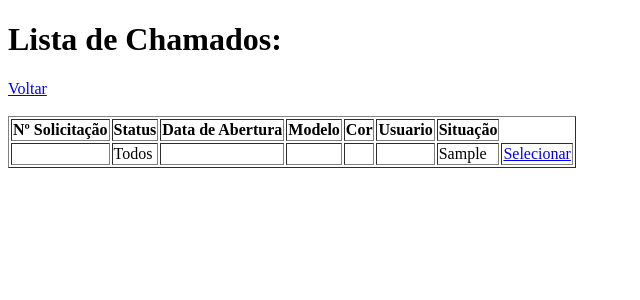
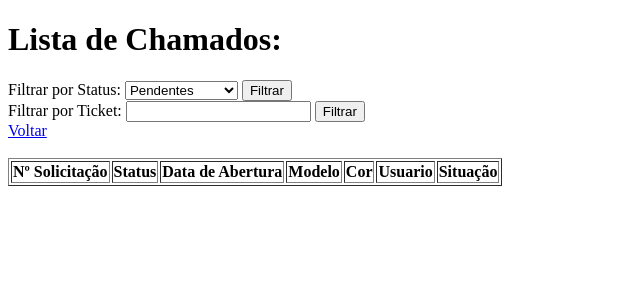
Before and after one commit to Joaogabriel2002/glpi, a PHP site: page /tonner/listarTonner.php in a window 1280 px wide. Shown: the top 300 px of the page, without its empty margins (0-640 px from the left). Run offline with PHP 8.4, Linux system fonts and the light colour scheme; the visitor is signed in with stand-in values (Sample User, id 1); tables that the repository leaves empty or names only in its code hold one stand-in row (values such as "Sample post"); data that the repository does not hold is empty.

Commit message:
Adição de filtro no campo tonner

```diff
--- a/php/Tonner.php
+++ b/php/Tonner.php
@@ -157,6 +157,74 @@
             return $stmt->fetch(PDO::FETCH_ASSOC); // Retorna um array associativo ou false se não encontrar
         }
 
+        public function listarTonnerPorId2($status = '', $tonnerId = '') {
+
+            $sql = "SELECT * FROM tonnersolicitacao WHERE 1=1";
+
+            // Filtro para status, se fornecido
+            if (!empty($status) && $status !== 'Todos') {
+                $sql .= " AND status = :status";
+            } elseif (empty($status)) {
+                // Se não houver filtro de status, buscar chamados "Aberto" e "Em andamento"
+                $sql .= " AND (status = 'Aberto' OR status = 'Em andamento')";
+            }
+
+            // Filtro para chamadoId, se fornecido
+            if (!empty($tonnerId)) {
+                $sql .= " AND tonnerId = :tonnerId";
+            }
+
+            // Preparando a consulta SQL
+            $stmt = $this->conn->prepare($sql);
+
+            // Vinculando os parâmetros de acordo com a condição de status
+            if (!empty($status) && $status !== 'Todos') {
+                $stmt->bindParam(':status', $status, PDO::PARAM_STR);
+            }
+
+            // Vinculando o parâmetro de chamadoId
+            if (!empty($tonnerId)) {
+                $stmt->bindParam(':tonnerId', $tonnerId, PDO::PARAM_INT);
+            }
+
+            // Executando a consulta
+            $stmt->execute();
+
+            // Retornando os resultados como um array associativo
+            return $stmt->fetchAll(PDO::FETCH_ASSOC);
+        }
+
+        public function listarTonnerPorTicket($idFiltro) {
+            $sql = "SELECT * FROM tonnersolicitacao WHERE tonnerId = :tonnerId";
+
+            $stmt = $this->conn->prepare($sql);
+            $stmt->bindParam(':tonnerId', $idFiltro, PDO::PARAM_INT);
+
+            $stmt->execute();
+            return $stmt->fetchAll(PDO::FETCH_ASSOC);
+        }
+
+        public function listarTonnerPorTicket2($autorId, $idFiltro = '') {
+            $sql = "SELECT * FROM tonnersolicitacao WHERE autorId = :autorId";
+
+            if (!empty($idFiltro)) {
+                $sql .= " AND tonnerId = :tonnerId";
+            }
+
+            $stmt = $this->conn->prepare($sql);
+            $stmt->bindParam(':autorId', $autorId, PDO::PARAM_INT); // Corrigido aqui
+
+            if (!empty($idFiltro)) {
+                $stmt->bindParam(':tonnerId', $idFiltro, PDO::PARAM_INT);
+            }
+
+            $stmt->execute();
+            return $stmt->fetchAll(PDO::FETCH_ASSOC);
+
+        }
+
+
+
         public function atualizarSolicitacao($status, $situacao, $idAtual) {
             $sql = "UPDATE tonnerSolicitacao SET status = :status, situacao = :situacao WHERE tonnerId = :id";
             $stmt = $this->conn->prepare($sql);
--- a/tonner/listarTonner.php
+++ b/tonner/listarTonner.php
@@ -1,5 +1,7 @@
 <?php
 require_once '..\php/Tonner.php';
+
+
 
 session_start();
 
@@ -8,17 +10,25 @@
     exit;
 }
 
-// if ($_SESSION['setor'] !== "TI") {
-//     header('Location:../../php/validacao.php');
-//     exit;
-// }
+if ($_SESSION['setor'] !== "TI") {
+    header('Location:../../php/validacao.php');
+    exit;
+}
+
+$statusFiltro = isset($_GET['status']) ? $_GET['status'] : '';
+$idFiltro = isset($_GET['tonnerId']) ? $_GET['tonnerId'] : '';
+
 
 $tonner= new Tonner();
 
-$tonners = $tonner->listarTodasSolicitacoes();
+
 
 // var_dump ($tonners);
-
+if(empty($idFiltro)){
+    $tonners = $tonner->listarTonnerPorId2($statusFiltro, $idFiltro);
+    }else{
+        $tonners = $tonner->listarTonnerPorTicket($idFiltro);
+    }
 
 ?>
 
@@ -33,7 +43,7 @@
 
 <h1>Lista de Chamados:</h1>
 
-<!-- <form action="listarChamados.php" method="GET">
+<form action="listarTonner.php" method="GET">
     <label for="status">Filtrar por Status:</label>
     <select name="status" id="status">
         <option value="">Pendentes</option>
@@ -46,11 +56,11 @@
     <button type="submit">Filtrar</button>
 </form>
 
-<form action="listarChamados.php" method="GET">
-    <label for="chamadoId">Filtrar por Ticket:</label>
-    <input type="number" name="chamadoId" value="<?php echo isset($_GET['chamadoId']) ? $_GET['chamadoId'] : ''; ?>">
+<form action="listarTonner.php" method="GET">
+    <label for="tonnerId">Filtrar por Ticket:</label>
+    <input type="number" name="tonnerId" value="<?php echo isset($_GET['tonnerId']) ? $_GET['tonnerId'] : ''; ?>">
     <button type="submit">Filtrar</button>
-</form> -->
+</form>
 
 <a href="..\dashboard/adm/adm.php">Voltar</a>
 
```
